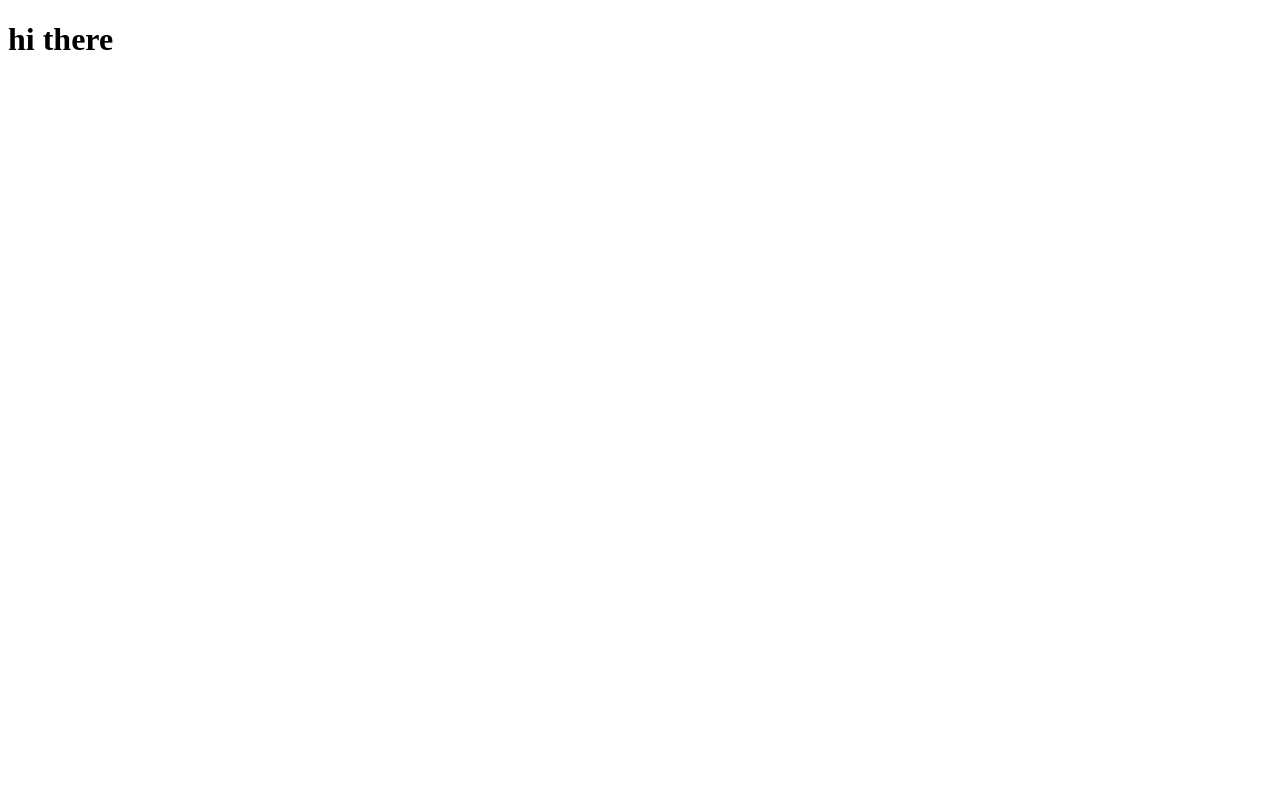
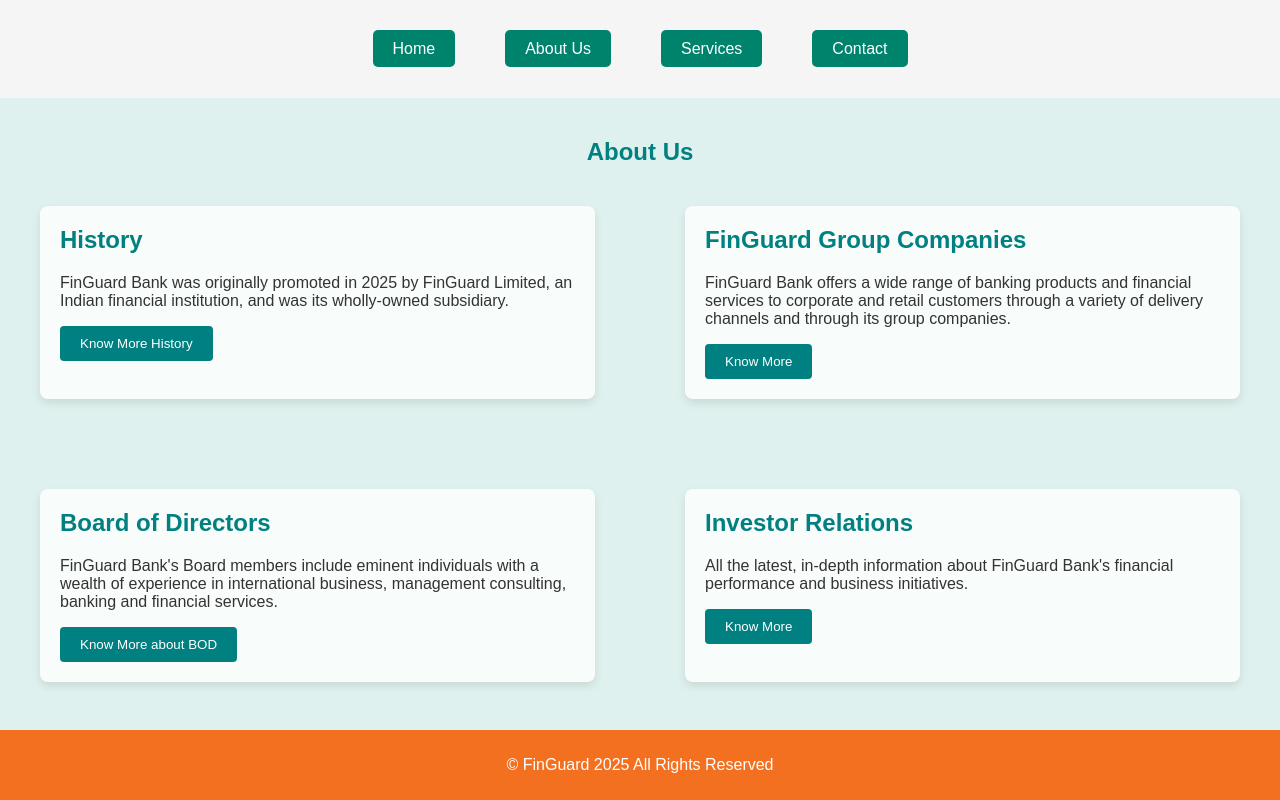
Before and after one commit to kunal00069/bank_management_system, a plain HTML site: page frontend/about.html in a window 1280 px wide. Drawn offline with Linux system fonts and the light colour scheme.

Commit message:
changes in about

```diff
--- /dev/null
+++ b/frontend/about.css
@@ -0,0 +1,107 @@
+body {
+    font-family: Arial, sans-serif;
+    margin: 0;
+    padding: 0;
+    background-color: #dff1ee;
+}
+
+header {
+    background-color: whitesmoke;
+    padding: 40px 0;
+}
+
+nav ul {
+    list-style-type: none;
+    margin: 0;
+    padding: 0;
+    display: flex;
+    justify-content: center;
+}
+
+nav ul li {
+    margin: 0 15px;
+}
+
+nav ul li a {
+    background: #00836c;
+    color: #ffffff;
+    border: none;
+    padding: 10px 20px;
+    cursor: pointer;
+    border-radius: 5px;
+    margin: 0 10px;
+    transition: background 0.3s ease, transform 0.3s ease;
+    text-decoration: none; /* Remove underline */
+}
+
+nav ul li a:hover {
+    background: #f37021; /* Darker Saffron */
+    transform: scale(1.05); /* Slightly increase the size */
+}
+
+main {
+    padding: 20px;
+}
+
+.about-us {
+    text-align: center;
+}
+
+.about-us h1 {
+    color: teal;
+    margin-bottom: 20px;
+}
+
+.card-container {
+    margin-top: 20px;
+    display: grid;
+    grid-template-columns: repeat(2, 1fr);
+    gap: 90px;
+    justify-content: center;
+    padding: 20px;
+    border-radius: 5px;
+    position: relative;
+}
+
+.card {
+    background-color: rgba(255, 255, 255, 0.8);
+    border-radius: 8px;
+    box-shadow: 0 4px 8px rgba(0, 0, 0, 0.1);
+    padding: 20px;
+    text-align: left;
+}
+
+.card h2 {
+    color: teal;
+    margin-top: 0;
+}
+
+.card p {
+    color: #333;
+}
+
+.card button {
+    background-color: teal;
+    color: white;
+    border: none;
+    padding: 10px 20px;
+    border-radius: 4px;
+    cursor: pointer;
+    transition: background 0.3s ease, transform 0.3s ease; /* Add transition */
+    text-decoration: none; /* Remove underline */
+}
+
+.card button:hover {
+    background-color: #f37021;
+    transform: scale(1.05); /* Slightly increase the size */
+}
+
+footer {
+    background-color: #f37021;
+    color: white;
+    text-align: center;
+    padding: 10px 0;
+    position: fixed;
+    width: 100%;
+    bottom: 0;
+}
--- a/frontend/about.html
+++ b/frontend/about.html
@@ -3,9 +3,49 @@
 <head>
     <meta charset="UTF-8">
     <meta name="viewport" content="width=device-width, initial-scale=1.0">
-    <title>About</title>
+    <title>About Us</title>
+    <link rel="stylesheet" href="about.css">
 </head>
 <body>
-    <h1> hi there </h1>
+    <header>
+        <nav>
+            <ul>
+                <li><a href="index.html">Home</a></li>
+                <li><a href="about.html" class="active">About Us</a></li>
+                <li><a href="index.html">Services</a></li>
+                <li><a href="contact.html">Contact</a></li>
+            </ul>
+        </nav>
+    </header>
+    <main>
+        <section class="about-us">
+            <h1>About Us</h1>
+            <div class="card-container">
+                <div class="card">
+                    <h2>History</h2>
+                    <p>FinGuard Bank was originally promoted in 2025 by FinGuard Limited, an Indian financial institution, and was its wholly-owned subsidiary.</p>
+                    <a href="history.html"><button>Know More History</button></a>
+                </div>
+                <div class="card">
+                    <h2>FinGuard Group Companies</h2>
+                    <p>FinGuard Bank offers a wide range of banking products and financial services to corporate and retail customers through a variety of delivery channels and through its group companies.</p>
+                    <button>Know More</button>
+                </div>
+                <div class="card">
+                    <h2>Board of Directors</h2>
+                    <p>FinGuard Bank's Board members include eminent individuals with a wealth of experience in international business, management consulting, banking and financial services.</p>
+                    <a href="bod.html"><button>Know More about BOD</button></a>
+                </div>
+                <div class="card">
+                    <h2>Investor Relations</h2>
+                    <p>All the latest, in-depth information about FinGuard Bank's financial performance and business initiatives.</p>
+                    <button>Know More</button>
+                </div>
+            </div>
+        </section>
+    </main>
+    <footer>
+        <p>&copy; FinGuard 2025 All Rights Reserved</p>
+    </footer>
 </body>
 </html>
```
Also changed, not shown: frontend/bod.html (added, +174 -0 lines), frontend/history.html (added, +183 -0 lines), frontend/index.html (+1 -1 lines), frontend/pictures/AbhishekSharnagat-removebg-preview.png (added), frontend/pictures/KeshavKawadkar-removebg-preview.png (added), frontend/pictures/KunalWarghane-removebg-preview.png (added), frontend/pictures/Lalit_Nehare-removebg-preview.png (added), 1 other file.
